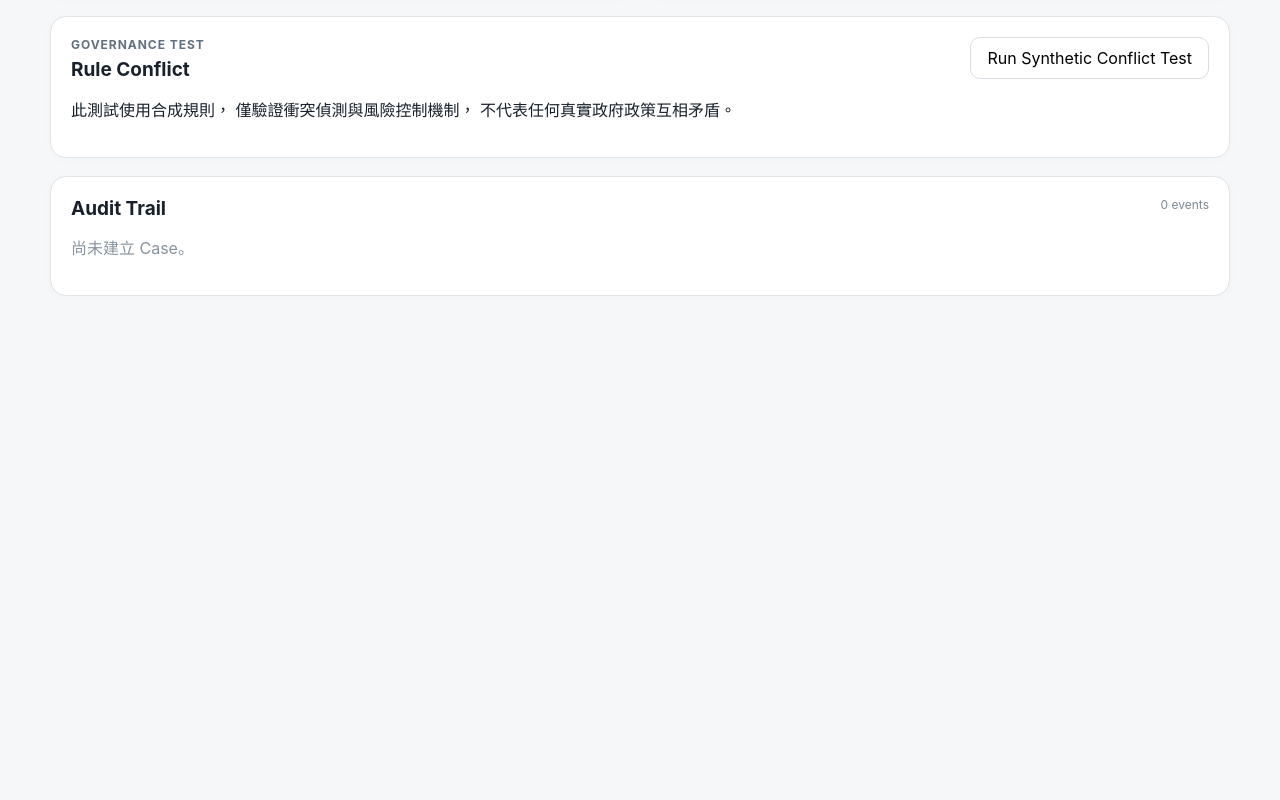
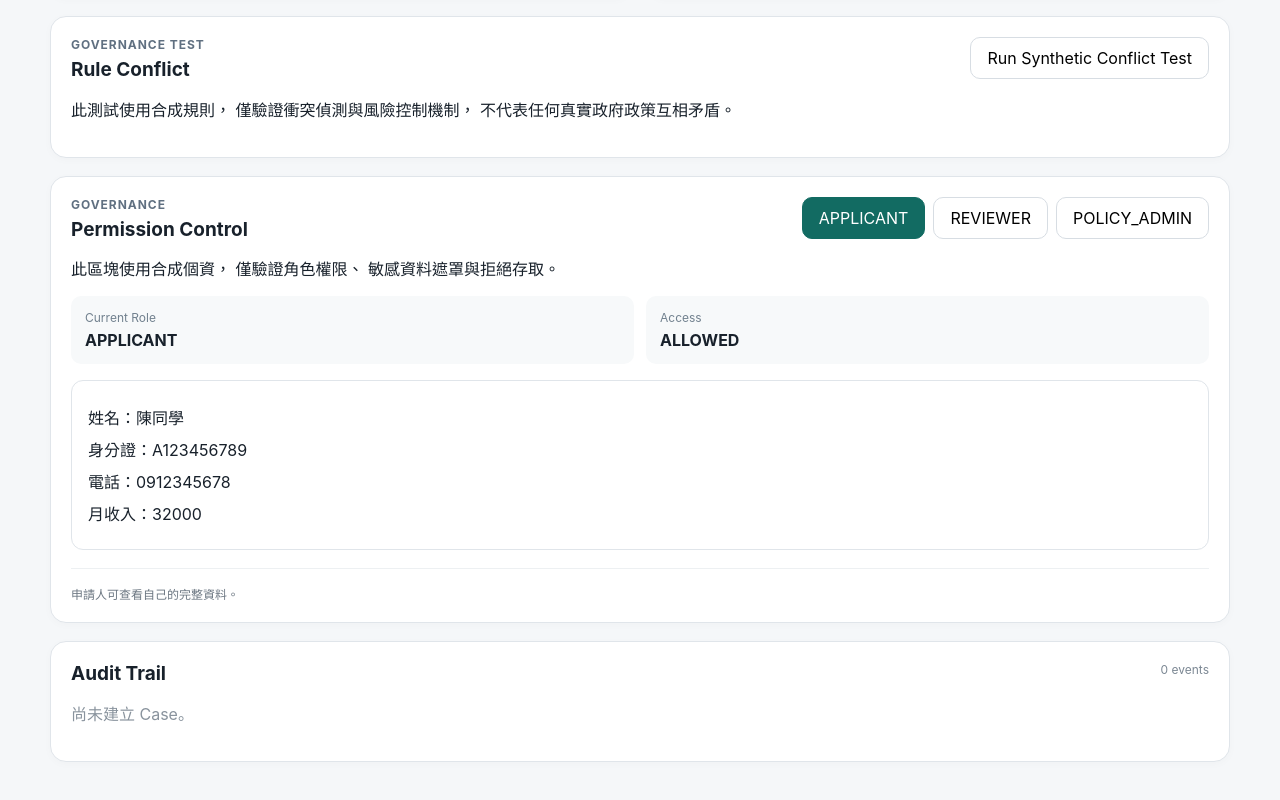
Before and after one commit to IDK930926/govaid-atlas, a React (Vite) app: page / in a window 1280 px wide. Shown: the part 484-1284 px from the top of the page. Before the commit the page ends 878 px from the top, so only its background shows below. Built offline with nearby package versions, Linux system fonts and the light colour scheme.

Commit message:
feat: add role-based permission controls and access audit

```diff
--- a/src/App.tsx
+++ b/src/App.tsx
@@ -5,6 +5,12 @@ import {
   syntheticConflictClaims,
   type ConflictCheckResult,
 } from "./conflict";
+
+import {
+  getVisibleProfile,
+  type SensitiveProfile,
+  type UserRole,
+} from "./permissions";
 
 import centralRulesJson from "./policies/central-rent-115.json";
 import taipeiRulesJson from "./policies/taipei-rent-115.json";
@@ -67,6 +73,14 @@ const whatIfScenario: AddressScenario = {
   monthlyRent: 15500,
 };
 
+const sensitiveProfile:
+  SensitiveProfile = {
+  name: "陳同學",
+  nationalId: "A123456789",
+  phone: "0912345678",
+  monthlyIncome: 32000,
+};
+
 type DemoStage =
   | "IDLE"
   | "UNCERTAIN"
@@ -92,9 +106,20 @@ function App() {
   const [auditTrail, setAuditTrail] = useState<AuditEvent[]>([]);
 
   const [
+    currentRole,
+    setCurrentRole,
+  ] = useState<UserRole>("APPLICANT");
+
+  const [
     conflictResult,
     setConflictResult,
   ] = useState<ConflictCheckResult | null>(null);
+
+  const visibleProfile =
+  getVisibleProfile(
+    currentRole,
+    sensitiveProfile
+  );
 
   const currentCentralStatus = useMemo(
     () => centralEvaluation.length ? getOverallStatus(centralEvaluation) : null,
@@ -121,14 +146,84 @@ function App() {
     ]);
   }
 
+  function changeRole(role: UserRole) {
+    if (role === currentRole) {
+      return;
+    }
+
+    setCurrentRole(role);
+
+    audit(
+      "SYSTEM",
+      "ROLE_CHANGED",
+      {role},
+      undefined,
+      "RBAC-V1"
+    );
+
+    const result =
+      getVisibleProfile(
+        role,
+        sensitiveProfile
+      );
+
+    if (!result.permission.allowed) {
+      audit(
+        "SYSTEM",
+        "ACCESS_DENIED",
+        {
+          role,
+          resource: "SENSITIVE_PROFILE",
+        },
+        {
+          reason:
+            result.permission.reason,
+        },
+        "RBAC-V1"
+      );
+
+      return;
+    }
+
+    if (result.permission.masked) {
+      audit(
+        "SYSTEM",
+        "MASKED_PROFILE_ACCESSED",
+        {
+          role,
+          resource: "SENSITIVE_PROFILE",
+        },
+        {
+          masked: true,
+        },
+        "RBAC-V1"
+      );
+
+      return;
+    }
+
+    audit(
+      "SYSTEM",
+      "SENSITIVE_PROFILE_ACCESSED",
+      {
+        role,
+        resource: "SENSITIVE_PROFILE",
+      },
+      {
+        masked: false,
+      },
+      "RBAC-V1"
+    );
+  }
   function startGoldenCase() {
     const freshApplicant = {...initialApplicant};
     setApplicant(freshApplicant);
     setActualResult(null);
     setWhatIfResult(null);
     setPassport(null);
+    setConflictResult(null);
     setAuditTrail([]);
-    setConflictResult(null);
+
 
     const evaluation = evaluateRules(centralRules, freshApplicant);
     setCentralEvaluation(evaluation);
@@ -210,6 +305,7 @@ function App() {
     setPassport(null);
     setAuditTrail([]);
     setConflictResult(null);
+    setCurrentRole("APPLICANT");
   }
 
   function runConflictTest() {
@@ -462,6 +558,124 @@ function App() {
   </section>
 
       <section className="card">
+  <div className="card-header">
+    <div>
+      <p className="eyebrow">
+        GOVERNANCE
+      </p>
+
+      <h2>
+        Permission Control
+      </h2>
+    </div>
+
+    <div className="role-switcher">
+      {(
+        [
+          "APPLICANT",
+          "REVIEWER",
+          "POLICY_ADMIN",
+        ] as UserRole[]
+      ).map((role) => (
+        <button
+          key={role}
+          className={
+            currentRole === role
+              ? "primary"
+              : "secondary"
+          }
+          onClick={() =>
+            changeRole(role)
+          }
+        >
+          {role}
+        </button>
+      ))}
+    </div>
+  </div>
+
+  <p className="conflict-note">
+    此區塊使用合成個資，
+    僅驗證角色權限、
+    敏感資料遮罩與拒絕存取。
+  </p>
+
+  <div className="permission-grid">
+    <div>
+      <span>Current Role</span>
+      <strong>
+        {currentRole}
+      </strong>
+    </div>
+
+    <div>
+      <span>Access</span>
+      <strong>
+        {
+          visibleProfile
+            .permission.allowed
+            ? "ALLOWED"
+            : "ACCESS_DENIED"
+        }
+      </strong>
+    </div>
+  </div>
+
+  {visibleProfile.profile ? (
+    <div className="sensitive-card">
+      <p>
+        姓名：
+        {
+          visibleProfile.profile
+            .name
+        }
+      </p>
+
+      <p>
+        身分證：
+        {
+          visibleProfile.profile
+            .nationalId
+        }
+      </p>
+
+      <p>
+        電話：
+        {
+          visibleProfile.profile
+            .phone
+        }
+      </p>
+
+      <p>
+        月收入：
+        {
+          visibleProfile.profile
+            .monthlyIncome
+        }
+      </p>
+    </div>
+  ) : (
+    <div className="warning-box">
+      <strong>
+        Access Denied
+      </strong>
+
+      <p>
+        此角色無權存取申請人敏感資料。
+      </p>
+    </div>
+  )}
+
+  <p className="disclaimer">
+    {
+      visibleProfile
+        .permission.reason
+    }
+  </p>
+</section>
+
+      <section className="card">
         <div className="card-header">
           <h2>Audit Trail</h2>
           <span className="counter">{auditTrail.length} events</span>
--- /dev/null
+++ b/src/permissions.ts
@@ -0,0 +1,117 @@
+export type UserRole =
+  | "APPLICANT"
+  | "REVIEWER"
+  | "POLICY_ADMIN";
+
+export type SensitiveProfile = {
+  name: string;
+  nationalId: string;
+  phone: string;
+  monthlyIncome: number;
+};
+
+export type PermissionResult = {
+  allowed: boolean;
+  masked: boolean;
+  reason: string;
+};
+
+export function canViewSensitiveProfile(
+  role: UserRole
+): PermissionResult {
+  switch (role) {
+    case "APPLICANT":
+      return {
+        allowed: true,
+        masked: false,
+        reason:
+          "申請人可查看自己的完整資料。",
+      };
+
+    case "REVIEWER":
+      return {
+        allowed: true,
+        masked: true,
+        reason:
+          "審查角色僅可查看遮罩後資料。",
+      };
+
+    case "POLICY_ADMIN":
+      return {
+        allowed: false,
+        masked: true,
+        reason:
+          "政策管理角色無權存取申請人敏感資料。",
+      };
+  }
+}
+
+export function maskNationalId(
+  value: string
+): string {
+  if (value.length < 5) {
+    return "••••";
+  }
+
+  return (
+    value.slice(0, 3) +
+    "•••••" +
+    value.slice(-2)
+  );
+}
+
+export function maskPhone(
+  value: string
+): string {
+  if (value.length < 6) {
+    return "••••••";
+  }
+
+  return (
+    value.slice(0, 4) +
+    "•••" +
+    value.slice(-3)
+  );
+}
+
+export function getVisibleProfile(
+  role: UserRole,
+  profile: SensitiveProfile
+) {
+  const permission =
+    canViewSensitiveProfile(role);
+
+  if (!permission.allowed) {
+    return {
+      permission,
+      profile: null,
+    };
+  }
+
+  if (!permission.masked) {
+    return {
+      permission,
+      profile,
+    };
+  }
+
+  return {
+    permission,
+    profile: {
+      ...profile,
+
+      nationalId:
+        maskNationalId(
+          profile.nationalId
+        ),
+
+      phone:
+        maskPhone(
+          profile.phone
+        ),
+
+      monthlyIncome:
+        "已遮罩",
+    },
+  };
+}
--- a/src/styles.css
+++ b/src/styles.css
@@ -373,3 +373,41 @@ button.full {
     text-align: left;
   }
 }
+
+.role-switcher {
+  display: flex;
+  gap: 8px;
+  flex-wrap: wrap;
+}
+
+.permission-grid {
+  display: grid;
+  grid-template-columns:
+    repeat(2, minmax(0, 1fr));
+  gap: 12px;
+  margin: 16px 0;
+}
+
+.permission-grid > div {
+  padding: 14px;
+  background: #f7f9fa;
+  border-radius: 10px;
+}
+
+.permission-grid span {
+  display: block;
+  color: #71808e;
+  font-size: 12px;
+  margin-bottom: 5px;
+}
+
+.sensitive-card {
+  padding: 16px;
+  border: 1px solid #e0e5ea;
+  border-radius: 12px;
+  background: #fff;
+}
+
+.sensitive-card p {
+  margin: 8px 0;
+}
```
Also changed, not shown: src/permission-demo.ts (added, +56 -0 lines).
